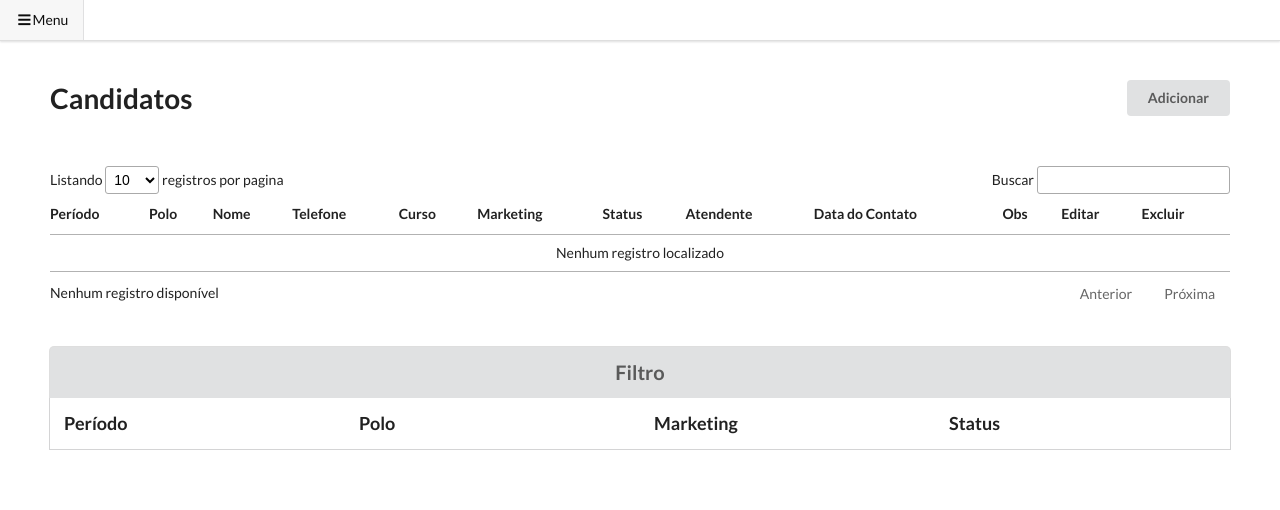
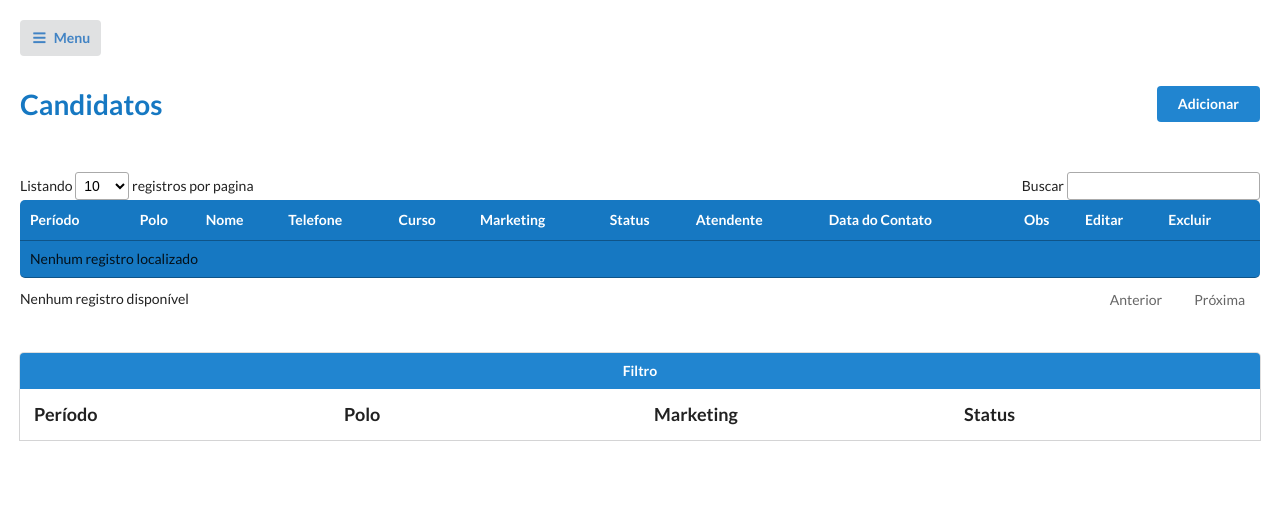
Before and after one commit to amaurirg/controle-captacao, a Django app: page /captacao/ in a window 1280 px wide. Shown: the top 510 px of the page. Run offline with Django 4.2, Linux system fonts and the light colour scheme; data that the repository does not hold is empty; some libraries are stand-ins or nearby versions.

Commit message:
[Candidatos] Form, Filter and Sidebar working

```diff
--- /dev/null
+++ b/captacao/forms.py
@@ -0,0 +1,69 @@
+from django import forms
+from .models import Candidato
+
+
+class CandidatoForm(forms.ModelForm):
+    class Meta:
+        fields = [
+            'periodo',
+            'polo',
+            'curso',
+            'marketing',
+            'nome',
+            'email',
+            'telefone1',
+            'telefone2',
+            'data_contato',
+            'status',
+            'observacoes',
+        ]
+        model = Candidato
+        # fields = ['forma_pagto', 'vendedor']
+        widgets = {
+            'periodo': forms.Select(attrs={
+                'class': 'ui fluid dropdown',
+                'placeholder': 'Periodo',
+            }),
+            'polo': forms.Select(attrs={
+                'class': 'ui fluid dropdown',
+                'placeholder': 'Polo',
+            }),
+            'nome': forms.TextInput(attrs={
+                'class': 'ui input focus',
+                'placeholder': 'Nome',
+            }),
+            'telefone1': forms.TextInput(attrs={
+                'class': 'ui input focus',
+                'placeholder': 'Telefone 1',
+            }),
+            'telefone2': forms.TextInput(attrs={
+                'class': 'ui input focus',
+                'placeholder': 'Telefone 2',
+            }),
+            'email': forms.TextInput(attrs={
+                'class': 'ui input focus',
+                'placeholder': 'Email',
+            }),
+            'curso': forms.Select(attrs={
+                'class': 'ui fluid dropdown',
+                'placeholder': 'Curso',
+            }),
+            'marketing': forms.Select(attrs={
+                'class': 'ui fluid dropdown',
+                'placeholder': 'Marketing',
+            }),
+            'status': forms.Select(attrs={
+                'class': 'ui fluid dropdown',
+                'placeholder': 'Status',
+            }),
+            'data_contato': forms.TextInput(attrs={
+                'class': 'ui input focus',
+                'placeholder': 'Data do contato',
+            }),
+            'observacoes': forms.Textarea(attrs={
+                'class': 'ui input focus',
+                'placeholder': 'Observacoes',
+                'rows': 6
+            }),
+
+        }
--- a/captacao/templates/captacao.html
+++ b/captacao/templates/captacao.html
@@ -1,4 +1,5 @@
 {% load static %}
+{% load widget_tweaks %}
 
 <!doctype html>
 <html lang="pt-br">
@@ -27,71 +28,223 @@
         .pusher {
             padding: 50px;
         }
+
+        .blue_color {
+            color: #1678C2;
+        }
+
+        .blue_background {
+            background-color: #1678C2 !important;
+            color: white !important;
+            font-size: 18px !important;
+        }
+
+        .pusher-ref {
+            padding: 20px !important;
+        }
+
+        a.sidebar_toggle {
+            color: white !important;
+        }
+
+        a.sidebar_toggle::before {
+            background-color: white !important;
+        }
+
+        a.sidebar_toggle:hover {
+            background-color: #003366 !important;
+        }
+
+        .grid-style {
+            padding: 30px 0 50px 0 !important;
+        }
+
+        #table_candidatos {
+            width: 100%;
+            background-color: #1678C2;
+            border-radius: 5px;
+        }
+
+        #table_candidatos thead {
+            color: white;
+        }
+
+        #table_candidatos th:first-child {
+            padding-left: 10px;
+            text-align: left
+        }
+
+        #table_candidatos td:first-child {
+            padding-left: 10px;
+            text-align: left
+        }
+
+        #table_candidatos th {
+            padding-left: 0;
+            text-align: left;
+        }
+
+        #table_candidatos td {
+            padding-left: 0;
+            text-align: left;
+        }
+
+        .form-ref {
+            padding: 20px;
+            background-color: #d7d8e0;
+        }
+
+        .filter-candidatos {
+            margin-top: 35px;
+            padding-bottom: 50px;
+        }
+
+        .filter-button {
+            font-size: 20px;
+            font-weight: bold;
+        }
+
     </style>
 </head>
 <body>
 {% block content %} {% endblock %}
 
-<div class="ui left vertical inverted menu sidebar">
+<div class="ui icon left vertical sidebar menu blue_background">
     <a href="#" class="item sidebar_toggle">Candidatos</a>
-    <a href="#" class="item sidebar_toggle">Períodos</a>
-    <a href="#" class="item sidebar_toggle">Status</a>
+    <a href="#" class="item sidebar_toggle">Inscritos</a>
+    <a href="#" class="item sidebar_toggle">Cancelados</a>
+    <a href="#" class="item sidebar_toggle">Trancados</a>
+    <a href="#" class="item sidebar_toggle">Outros</a>
 </div>
 
-<div class="ui basic icon top fixed menu">
-    <a class="item sidebar_toggle">
-        <i class="sidebar icon"></i>
-        Menu
-    </a>
-</div>
-
-<div class="pusher">
+<div class="pusher pusher-ref">
     <!-- Site content !-->
-
-    <div class="ui grid" style="padding: 30px 0 50px 0">
+    <div class="ui icon open button item sidebar_toggle">
+        <a>
+            <i class="sidebar icon"></i>
+            Menu
+        </a>
+    </div>
+    <div class="ui grid grid-style">
         <div class="eight wide column">
-            {#    <div style="margin: 20px 0 50px 0">#}
-            <h1 class="ui left floated">Candidatos</h1>
+            <h1 class="ui left floated blue_color">Candidatos</h1>
         </div>
         <div class="eight wide column">
-            <button class="ui right floated button">Adicionar</button>
+            <a href="#">
+                <button type="submit" id="abrir" class="ui right floated button primary">Adicionar</button>
+            </a>
         </div>
     </div>
-    <!--<table id="table_candidatos" class="ui selectable inverted table">-->
-    <table id="table_candidatos" class="hover" style="width:100%">
+
+    <div class="ui modal">
+        <i class="close icon"></i>
+        <div class="header">
+            Adicionar novo candidato
+        </div>
+        <form class="ui form" action="#" method="post" enctype="multipart/form-data">
+            {% csrf_token %}
+
+            <div class="ui equal width form form-ref">
+                <div class="fields">
+                    <div class="field">
+                        <h4>Período</h4>
+                        {% render_field form.periodo %}
+                    </div>
+                    <div class="field">
+                        <h4>Polo</h4>
+                        {% render_field form.polo %}
+                    </div>
+                    <div class="field">
+                        <h4>Curso</h4>
+                        {% render_field form.curso %}
+                    </div>
+                    <div class="field">
+                        <h4>Marketing</h4>
+                        {% render_field form.marketing %}
+                    </div>
+                </div>
+
+                <div class="fields">
+                    <div class="field">
+                        <h4>Nome</h4>
+                        {% render_field form.nome %}
+                    </div>
+                    <div class="field">
+                        <h4>Email</h4>
+                        {% render_field form.email %}
+                    </div>
+                </div>
+
+                <div class="fields">
+                    <div class="field">
+                        <h4>Telefone 1</h4>
+                        {% render_field form.telefone1 %}
+                    </div>
+                    <div class="field">
+                        <h4>Telefone 2</h4>
+                        {% render_field form.telefone2 %}
+                    </div>
+                    <div class="field">
+                        <h4>Data do contato</h4>
+                        {% render_field form.data_contato %}
+                    </div>
+                    <div class="field">
+                        <h4>Status</h4>
+                        {% render_field form.status %}
+                    </div>
+                </div>
+
+                <div class="fields">
+                    <div class="field">
+                        <h4>Observações</h4>
+                        {% render_field form.observacoes %}
+                    </div>
+                </div>
+
+                <div class="fields">
+                    <div class="field">
+                        <button type="submit" class="ui floated button primary">Salvar</button>
+                        <button type="submit" class="ui floated button primary">Cancelar</button>
+                    </div>
+                </div>
+            </div>
+        </form>
+    </div>
+
+    <table id="table_candidatos" class="hover">
         <thead>
         <tr>
-            <th style="padding-left: 0; text-align: left">Período</th>
-            <th style="padding-left: 0; text-align: left">Polo</th>
-            <th style="padding-left: 0; text-align: left">Nome</th>
-            <th style="padding-left: 0; text-align: left">Telefone</th>
-            <th style="padding-left: 0; text-align: left">Curso</th>
-            <th style="padding-left: 0; text-align: left">Marketing</th>
-            <th style="padding-left: 0; text-align: left">Status</th>
-            <th style="padding-left: 0; text-align: left">Atendente</th>
-            <th style="padding-left: 0; text-align: left">Data do Contato</th>
-            <th style="padding-left: 0; text-align: left">Obs</th>
-            <th style="padding-left: 0; text-align: left">Editar</th>
-            <th style="padding-left: 0; text-align: left">Excluir</th>
+            <th>Período</th>
+            <th>Polo</th>
+            <th>Nome</th>
+            <th>Telefone</th>
+            <th>Curso</th>
+            <th>Marketing</th>
+            <th>Status</th>
+            <th>Atendente</th>
+            <th>Data do Contato</th>
+            <th>Obs</th>
+            <th>Editar</th>
+            <th>Excluir</th>
         </tr>
         </thead>
         <tbody>
         {% for candidato in candidatos %}
             <tr>
-                <td style="padding-left: 0; text-align: left">{{ candidato.periodo }}</td>
-                <td style="padding-left: 0; text-align: left">{{ candidato.polo }}</td>
-                <td style="padding-left: 0; text-align: left">{{ candidato.nome }}</td>
-                <td style="padding-left: 0; text-align: left">{{ candidato.telefone1 }}</td>
-                <td style="padding-left: 0; text-align: left">{{ candidato.curso }}</td>
-                <td style="padding-left: 0; text-align: left">{{ candidato.marketing }}</td>
-                <td style="padding-left: 0; text-align: left">{{ candidato.status }}</td>
+                <td>{{ candidato.periodo }}</td>
+                <td>{{ candidato.polo }}</td>
+                <td>{{ candidato.nome }}</td>
+                <td>{{ candidato.telefone1 }}</td>
+                <td>{{ candidato.curso }}</td>
+                <td>{{ candidato.marketing }}</td>
+                <td>{{ candidato.status }}</td>
                 {% if candidato.atendente.first_name %}
-                    <td style="padding-left: 0; text-align: left">{{ candidato.atendente.first_name }}</td>
+                    <td>{{ candidato.atendente.first_name }}</td>
                 {% else %}
-                    <td style="padding-left: 0; text-align: left">{{ candidato.atendente }}</td>
+                    <td>{{ candidato.atendente }}</td>
                 {% endif %}
-                <td style="padding-left: 0; text-align: left">{{ candidato.data_contato|date:"d/m/Y" }}</td>
-                <td style="padding-left: 0; text-align: left">
+                <td>{{ candidato.data_contato|date:"d/m/Y" }}</td>
+                <td>
                     <div class="ui accordion">
                         <div class="title">
                             <i class="dropdown icon"></i>
@@ -101,15 +254,16 @@
                         </div>
                     </div>
                 </td>
-                <td style="padding-left: 0; text-align: left"><a href=""><i class="edit icon black"></i></a></td>
-                <td style="padding-left: 0; text-align: left"><a href=""><i class="trash icon black"></i></a></td>
+                <td><a href=""><i class="edit icon black"></i></a></td>
+                <td><a href=""><i class="trash icon black"></i></a></td>
             </tr>
         {% endfor %}
         </tbody>
     </table>
 
-    <div style="margin-top: 35px; padding-bottom: 50px">
-        <div class="ui top attached button" style="font-size: 20px; font-weight: bold" tabindex="0">Filtro</div>
+    <div class="filter-candidatos">
+
+        <div class="ui top attached button primary filter-button" tabindex="0">Filtro</div>
         <div class="ui attached segment">
             <div class="ui grid">
                 <div class="four wide column">
@@ -160,12 +314,26 @@
             </div>
         </div>
     </div>
-
-
 </div>
 
 
 <script>
+
+    function open_modal(url) {
+        $('#open-modal').focus().load(url, function () {
+            //$(this).modal('show');
+            //$('.ui.modal').modal('show')
+            $(this).click(function () {
+                $('.ui.modal').modal('show')
+            });
+        })
+    }
+
+    $('#abrir').click(function () {
+        $('.ui.modal').modal('show')
+    });
+
+
     $('.sidebar_toggle').click(function () {
         $('.ui.sidebar').sidebar('toggle');
     });
@@ -174,7 +342,7 @@
 <script>
     $(document).ready(function () {
         $('#table_candidatos').DataTable({
-            ordering:  false,
+            ordering: false,
             "language": {
                 "lengthMenu": "Listando _MENU_ registros por pagina",
                 "zeroRecords": "Nenhum registro localizado",
--- a/captacao/urls.py
+++ b/captacao/urls.py
@@ -1,6 +1,7 @@
 from django.urls import path
-from .views import captacao
+from .views import captacao, modal_cria_candidato
 
 urlpatterns = [
     path('', captacao, name="captacao"),
+    path('adicionar/', modal_cria_candidato, name='adicionar')
 ]
--- a/captacao/views.py
+++ b/captacao/views.py
@@ -1,18 +1,28 @@
-from django.shortcuts import render
+from django.shortcuts import render, redirect
+from django.urls import reverse
 
+from captacao.forms import CandidatoForm
 from captacao.models import Candidato, Periodo, Status, Marketing, Polo
 
 
 def captacao(request):
     candidatos = Candidato.objects.all()
-    fields_names = [field for field in candidatos.model._meta.fields]
 
     context = {
         'candidatos': candidatos,
-        'fields_names': fields_names,
         'periodos': Periodo.objects.all(),
         'polos': Polo.objects.all(),
         'marketing_list': Marketing.objects.all(),
-        'status_list': Status.objects.all()
+        'status_list': Status.objects.all(),
+        'form': CandidatoForm(request.POST or None)
     }
     return render(request, 'captacao.html', context)
+
+
+def modal_cria_candidato(request):
+    form = CandidatoForm(request.POST or None)
+    if form.is_valid():
+        form.instance.atendente = request.user
+        form.save()
+        return redirect(reverse('captacao'))
+    return render(request, 'modal_cria_candidato.html', {'form': form})
--- a/core/settings.py
+++ b/core/settings.py
@@ -16,7 +16,6 @@ import dj_database_url
 from decouple import config
 from dj_database_url import parse as dburl
 
-
 # Build paths inside the project like this: BASE_DIR / 'subdir'.
 BASE_DIR = Path(__file__).resolve().parent.parent
 
@@ -31,7 +30,6 @@ DEBUG = config('DEBUG', default=False, cast=bool)
 
 ALLOWED_HOSTS = ['*']
 
-
 # Application definition
 
 INSTALLED_APPS = [
@@ -41,6 +39,7 @@ INSTALLED_APPS = [
     'django.contrib.sessions',
     'django.contrib.messages',
     'django.contrib.staticfiles',
+    'widget_tweaks',
     'captacao'
 ]
 
@@ -73,7 +72,6 @@ TEMPLATES = [
 ]
 
 WSGI_APPLICATION = 'core.wsgi.application'
-
 
 # Database
 # https://docs.djangoproject.com/en/4.0/ref/settings/#databases
@@ -124,7 +122,6 @@ AUTH_PASSWORD_VALIDATORS = [
     },
 ]
 
-
 # Internationalization
 # https://docs.djangoproject.com/en/4.0/topics/i18n/
 
@@ -136,7 +133,6 @@ USE_I18N = True
 
 USE_TZ = True
 
-
 # Static files (CSS, JavaScript, Images)
 # https://docs.djangoproject.com/en/4.0/howto/static-files/
 
--- a/requirements.txt
+++ b/requirements.txt
@@ -4,7 +4,7 @@ psycopg2==2.8.6
 python-decouple==3.4
 xlwt==1.3.0
 #Pillow==8.1.0
-#django-widget-tweaks==1.4.8
+django-widget-tweaks==1.4.8
 django-extensions==3.1.1
 ipython==7.21.0
 #djangorestframework==3.12.2
```
Also changed, not shown: captacao/templates/modal_cria_candidato.html (added, +32 -0 lines), 1 other file.
